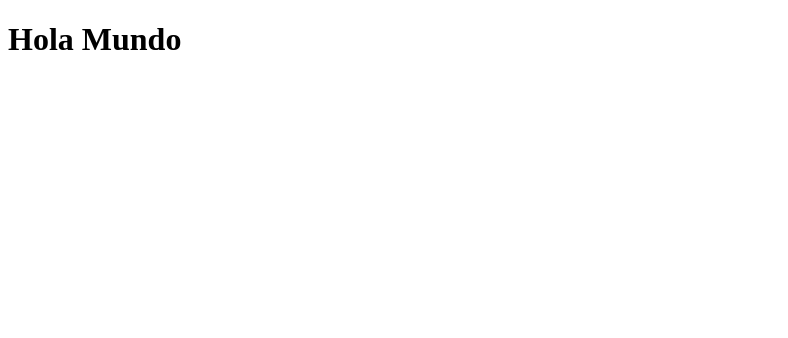
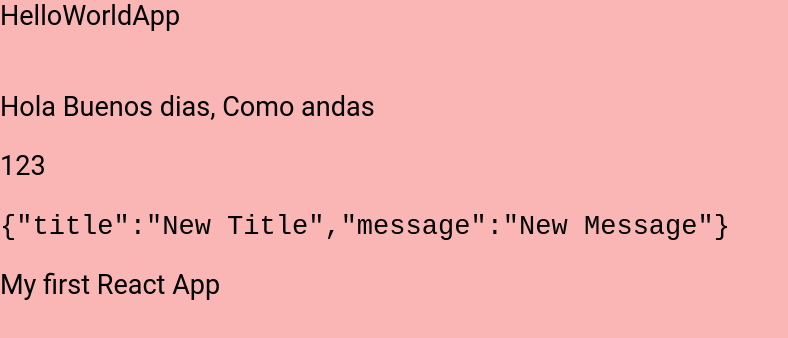
Before and after one commit to Pablo592/react-curso, a React (Vite) app in the folder 03-counter-app-vite/: page / in a window 1280 px wide. Shown: the top 338 px of the page, without its empty margins (0-788 px from the left). Built offline with nearby package versions, Linux system fonts and the light colour scheme.

Commit message:
Paso parametros a un componente

```diff
--- /dev/null
+++ b/03-counter-app-vite/src/FirsApp.jsx
@@ -0,0 +1,20 @@
+const newMessage = {
+    title: 'New Title',
+    message: 'New Message'
+}
+
+export const FirsApp = ( {title,subtitle,pasoUnNumero} ) => {
+
+   // console.log(props);
+
+    return (
+    <>
+        <br />
+        <p>{title}, {subtitle}</p>
+        <p>{pasoUnNumero}</p>
+        <code>{ JSON.stringify(newMessage) }</code>
+        <p>My first React App</p>
+    </>
+
+    )
+}
--- /dev/null
+++ b/03-counter-app-vite/src/HelloWorldApp.jsx
@@ -0,0 +1,10 @@
+//export function App() {
+//    return <h1>Hola Mundo</h1>;
+//}
+import React from 'react'
+
+export const HelloWorldApp = () => {
+  return (
+    <div>HelloWorldApp</div>
+  )
+}
--- a/03-counter-app-vite/src/main.jsx
+++ b/03-counter-app-vite/src/main.jsx
@@ -1,12 +1,13 @@
 import React from 'react';
-import ReactDOM from 'react-dom';
+import ReactDOM from 'react-dom/client';
+import { HelloWorldApp} from './HelloWorldApp'
+import { FirsApp } from './FirsApp';
+import './styles.css';
 
-function App() {
-    return <h1>Hola Mundo</h1>;
-}
 
 ReactDOM.createRoot( document.getElementById('root') ).render(
     <React.StrictMode>
-        <App />
+        <HelloWorldApp />
+        <FirsApp title="Hola Buenos dias" subtitle="Como andas" pasoUnNumero={123} />
     </React.StrictMode>
 );
--- /dev/null
+++ b/03-counter-app-vite/src/styles.css
@@ -0,0 +1,7 @@
+html, body {
+  margin: 0;
+  padding: 0;
+  font-family: 'Roboto', sans-serif;
+  background-color: #fab5b5;
+  font-size: 1.3rem
+}
```
